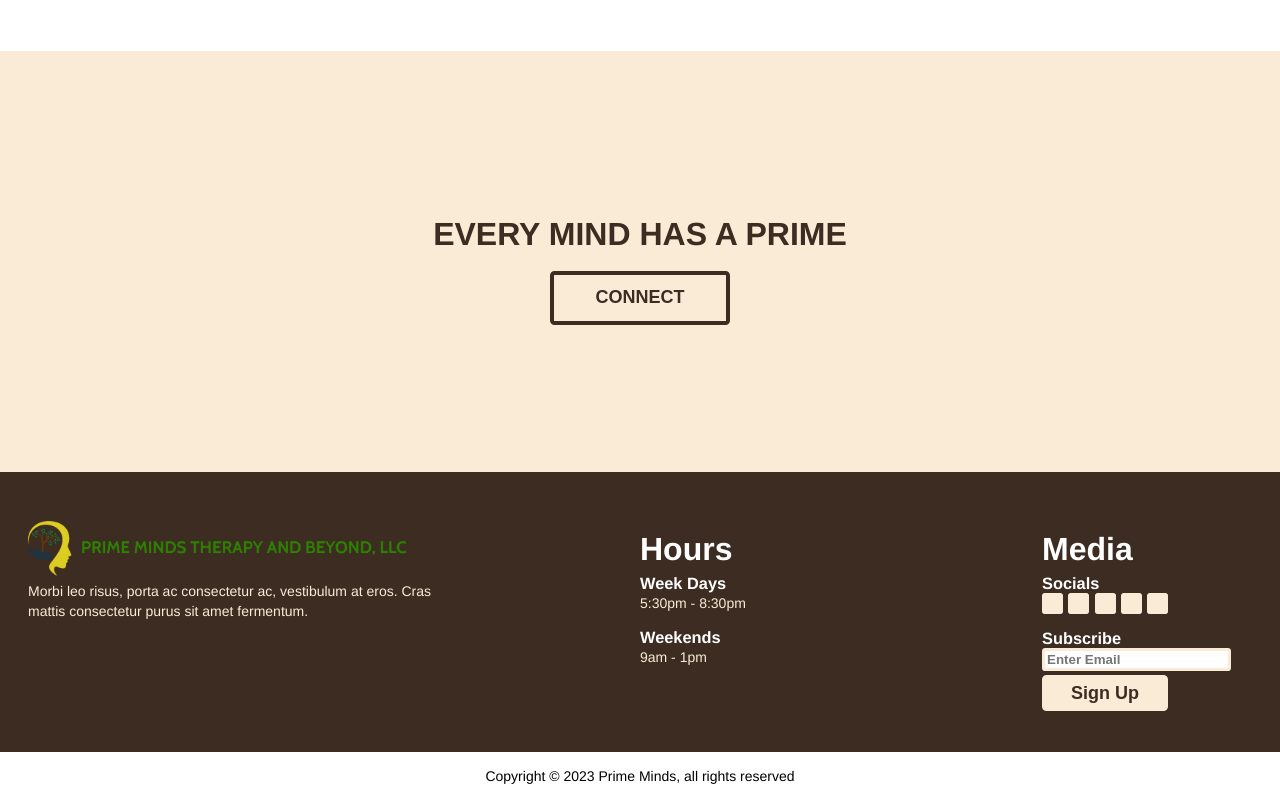
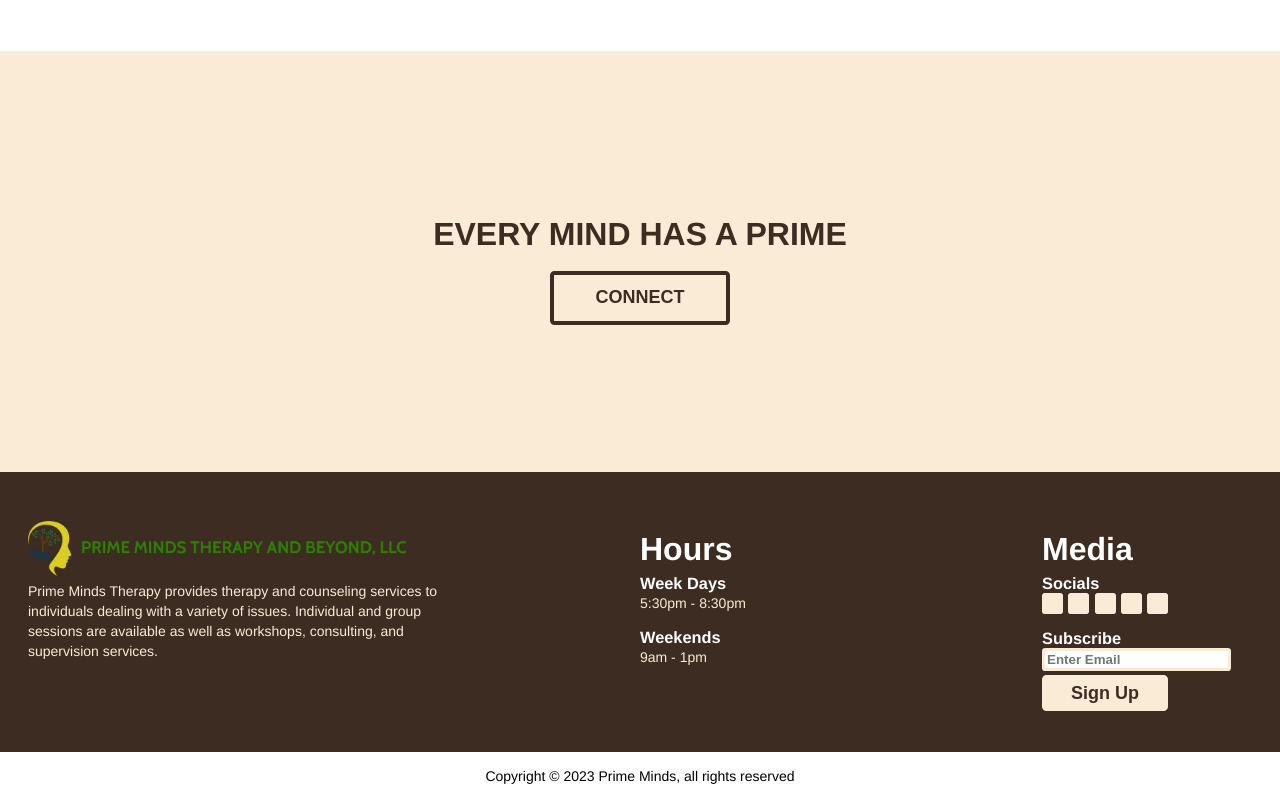
Before and after one commit to gohopventure/prime-minds, an Angular app: page /home in a window 1280 px wide. Shown: the part 3366-4166 px from the top of the page. Built offline with nearby package versions, Linux system fonts and the light colour scheme; a web font is replaced by a local one.

Commit message:
Updates address card text

```diff
--- a/src/app/components/address-card/address-card.component.html
+++ b/src/app/components/address-card/address-card.component.html
@@ -3,8 +3,7 @@
     <a class="mini-logo" routerLink="/"><img src="../../../assets/logo transparency_min.png"></a>
     <div class="address">
         <p>
-            Morbi leo risus, porta ac consectetur ac, vestibulum at eros.
-            Cras mattis consectetur purus sit amet fermentum.
+            Prime Minds Therapy provides therapy and counseling services to individuals dealing with a variety of issues.  Individual and group sessions are available as well as workshops, consulting, and supervision services.
         </p><br>
         <!-- <div class="">
             <p>123 Main Street</p>
```
